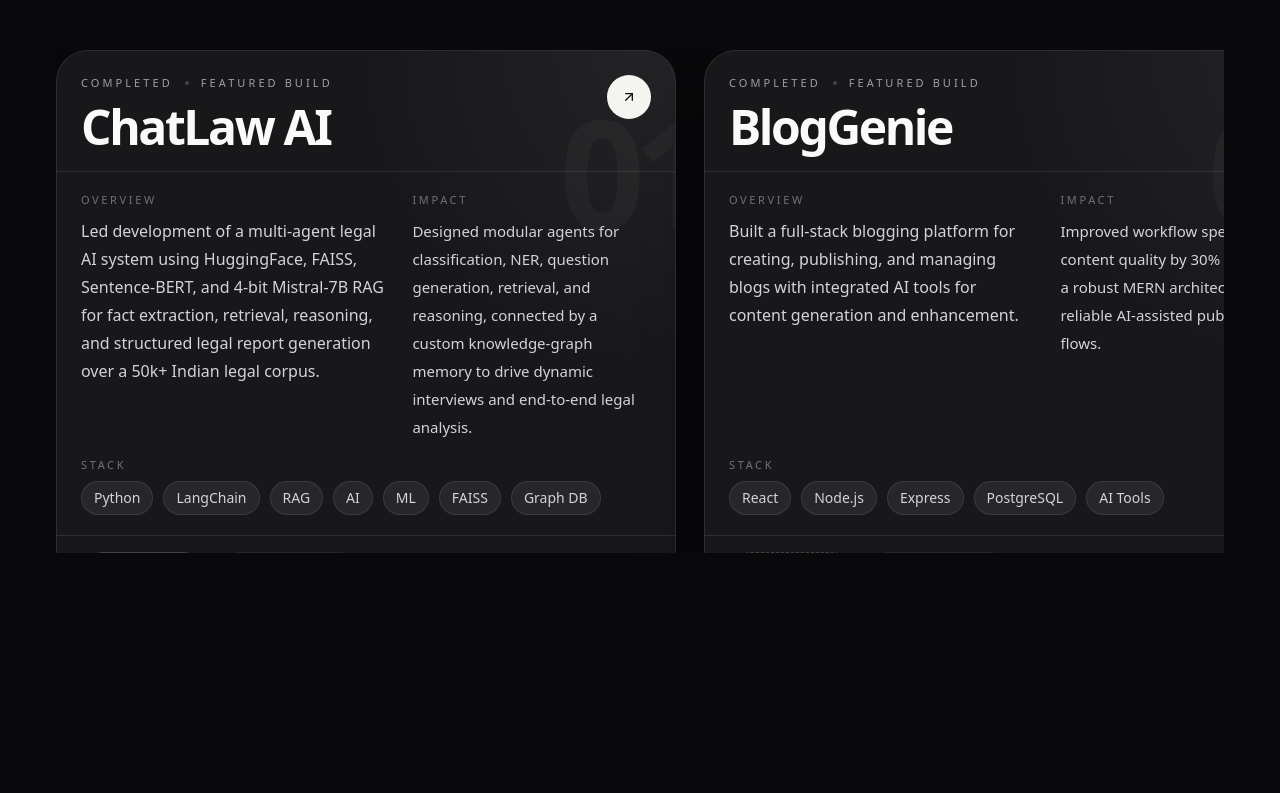
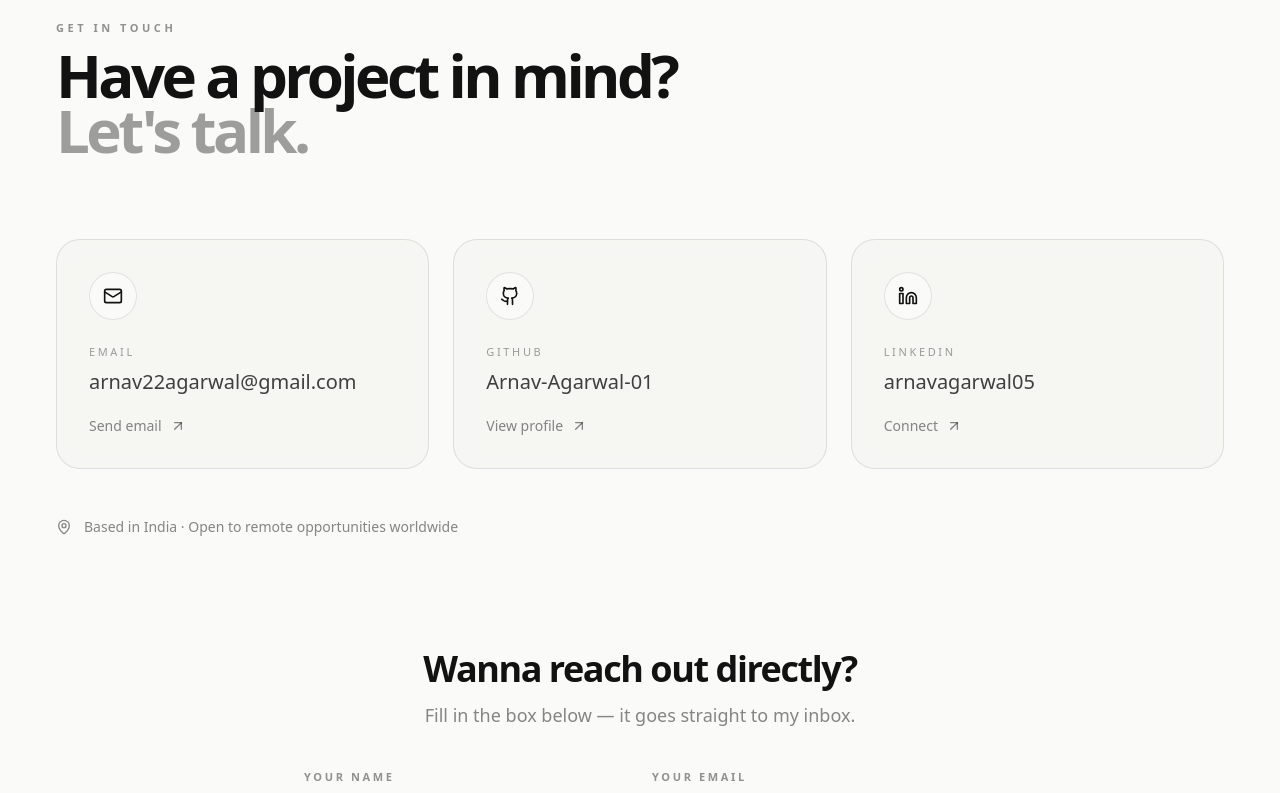
Before and after one commit to Arnav-Agarwal-01/Arnav_portfolio, a Next.js app: page / in a window 1280 px wide. Shown: the part 3946-4739 px from the top of the page. Built offline with nearby package versions, Linux system fonts and the light colour scheme.

Commit message:
title and project update

```diff
--- a/src/app/layout.js
+++ b/src/app/layout.js
@@ -14,8 +14,8 @@
 });
 
 export const metadata = {
-  title: "Create Next App",
-  description: "Generated by create next app",
+  title: "Arnav Agarwal",
+  description: "Welcome to my corner of the internet :)",
 };
 
 // ...existing code...
--- a/src/components/ui/projects-horizontal.jsx
+++ b/src/components/ui/projects-horizontal.jsx
@@ -10,6 +10,16 @@
 gsap.registerPlugin(ScrollTrigger);
 
 const projects = [
+    {title: "Scroll to view :) ",
+        time: "Completed",
+        description:
+            "Led development of a multi-agent legal AI system using HuggingFace, FAISS, Sentence-BERT, and 4-bit Mistral-7B RAG for fact extraction, retrieval, reasoning, and structured legal report generation over a 50k+ Indian legal corpus.",
+        outcome:
+            "Designed modular agents for classification, NER, question generation, retrieval, and reasoning, connected by a custom knowledge-graph memory to drive dynamic interviews and end-to-end legal analysis.",
+        stack: ["Python", "LangChain", "RAG", "AI", "ML", "FAISS", "Graph DB"],
+        github: "https://github.com/Arnav-Agarwal-01/ChatLawAI",
+        live: ""
+    },
     {
         title: "ChatLaw AI",
         time: "Completed",
```
